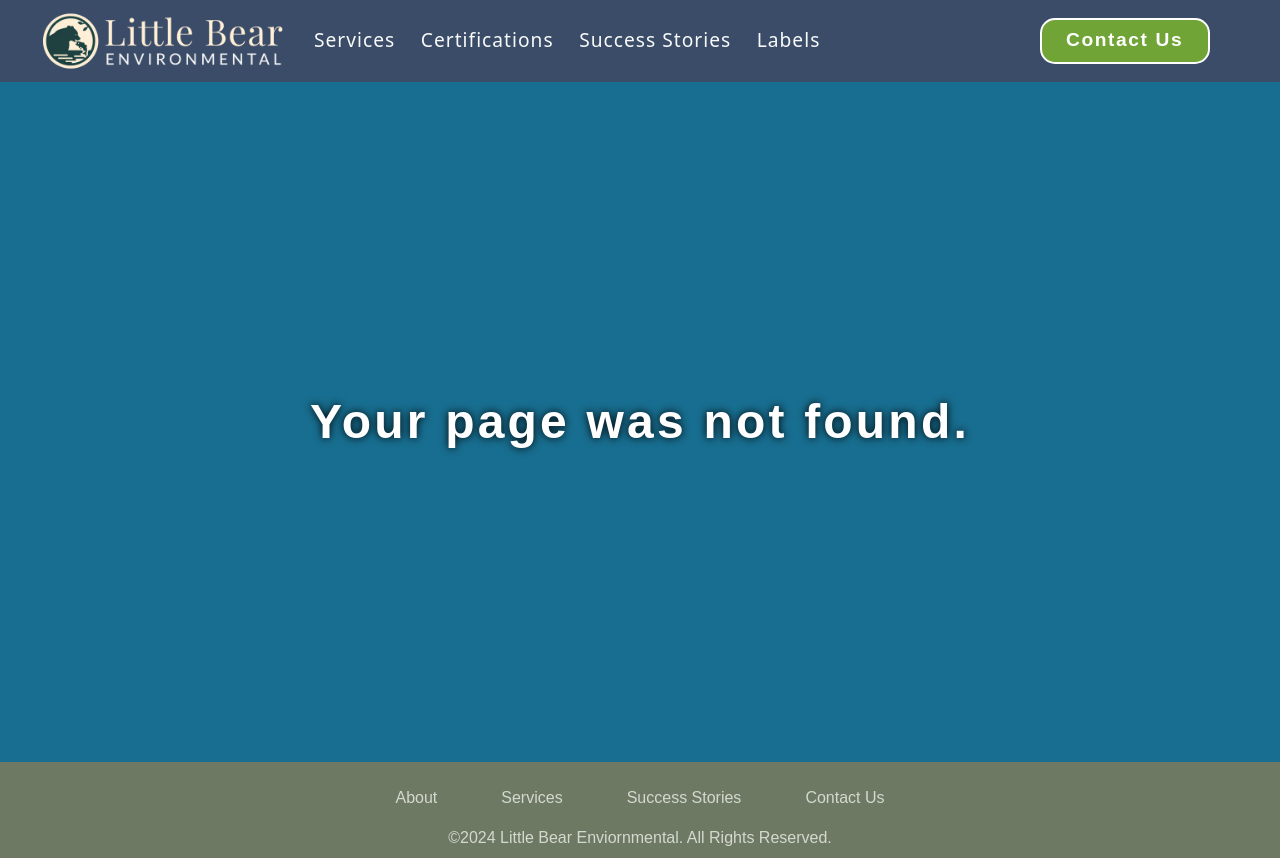
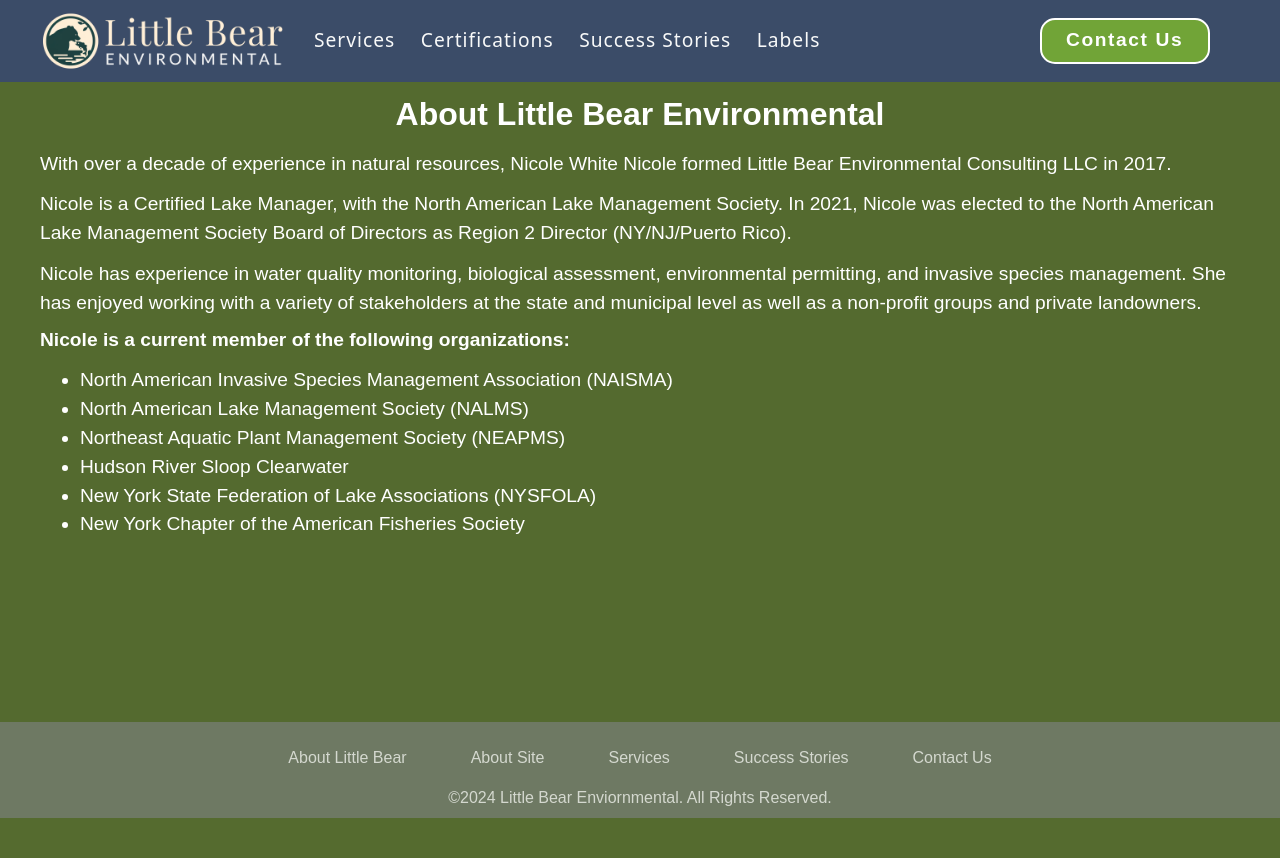
Before and after one commit to gmcln-rct/pond-project, a Next.js app: page /about/littlebear in a window 1280 px wide. Before the commit this address had no page. After the commit the page ends 818 px from the top, so only its background shows below. Built offline with nearby package versions, Linux system fonts and the light colour scheme.

Commit message:
Update about section

```diff
--- /dev/null
+++ b/app/about/littlebear/page.js
@@ -0,0 +1,41 @@
+import Link from "next/link";
+
+import styles from "../page.module.scss";
+
+// ABOUT LITTLE BEAR ENVIRONMENTAL
+export default function AboutPage() {
+  return (
+    <section className={styles.aboutSection}>
+      <h1 className={styles.aboutSection__title}>
+        About Little Bear Environmental
+      </h1>
+
+      <p className={styles.aboutSection__content}>
+        With over a decade of experience in natural resources, Nicole White
+        Nicole formed Little Bear Environmental Consulting LLC in 2017.
+      </p>
+      <p className={styles.aboutSection__content}>
+        Nicole is a Certified Lake Manager, with the North American Lake
+        Management Society. In 2021, Nicole was elected to the North American
+        Lake Management Society Board of Directors as Region 2 Director
+        (NY/NJ/Puerto Rico).
+      </p>
+      <p className={styles.aboutSection__content}>
+        Nicole has experience in water quality monitoring, biological
+        assessment, environmental permitting, and invasive species management.
+        She has enjoyed working with a variety of stakeholders at the state and
+        municipal level as well as a non-profit groups and private landowners.{" "}
+      </p>
+        <h2 className={styles.aboutSection__listTitle}> Nicole is a current member of the following organizations:</h2>
+      <ul className={styles.aboutSection__list}>
+
+        <li>North American Invasive Species Management Association (NAISMA)</li>
+        <li>North American Lake Management Society (NALMS)</li>
+        <li>Northeast Aquatic Plant Management Society (NEAPMS)</li>
+        <li>Hudson River Sloop Clearwater</li>
+        <li> New York State Federation of Lake Associations (NYSFOLA)</li>
+        <li>New York Chapter of the American Fisheries Society</li>
+      </ul>
+    </section>
+  );
+}
--- a/app/about/page.module.scss
+++ b/app/about/page.module.scss
@@ -1,9 +1,17 @@
+@use "../_variables.scss" as *;
+
 .aboutSection {
-    height: fit-content;
+    // height: fit-content;
+    // height: 90vh;
+    width: 100%;
+    height: 80vh;
     padding: 1vmin 5vmin;
 
     font-family: 'Cabin', sans-serif;
     font-size: clamp(1.3rem, 2vw, 2rem);
+
+    color: #fff;
+    background-color: $primary-color-green-olive;
 
     &__title {
         font-size: clamp(2rem, 2.5vw, 3rem);
@@ -12,7 +20,7 @@
         font-display: swap;
         text-align: center;
 
-        color: #186e90;
+        // color: #186e90;
     }
 
     &__content {
@@ -47,4 +55,9 @@
 
         font-size: clamp(1.2rem, 1.5vw, 1.5rem);
     }
+
+    &__listTitle {
+        padding: 0;
+        font-size: clamp(1.2rem, 1.5vw, 1.5rem);
+    }
 }
--- a/app/components/footer.js
+++ b/app/components/footer.js
@@ -8,7 +8,9 @@
   return (
     <footer className={styles.footer}>
       <div className={styles.footer__links}>
-        <Link href="/about">About</Link>
+        <Link href="/about/littlebear">About Little Bear</Link>
+        <Link href="/about/site">About Site</Link>
+
         <Link href="/services">Services</Link>
         <Link href="/success">Success Stories</Link>
         <Link href="/contact">Contact Us</Link>
--- a/app/components/header.js
+++ b/app/components/header.js
@@ -65,7 +65,7 @@
               width={200}
               height={60}
               layout={"responsive"}
-              objectFit={"contain"}
+              // objectFit={"contain"}
             />
           </Link>
           <div className={styles.navBar__linkscontainer}>
```
Also changed, not shown: app/about/page.js (deleted, +0 -66 lines), app/about/site/page.js (added, +33 -0 lines).
